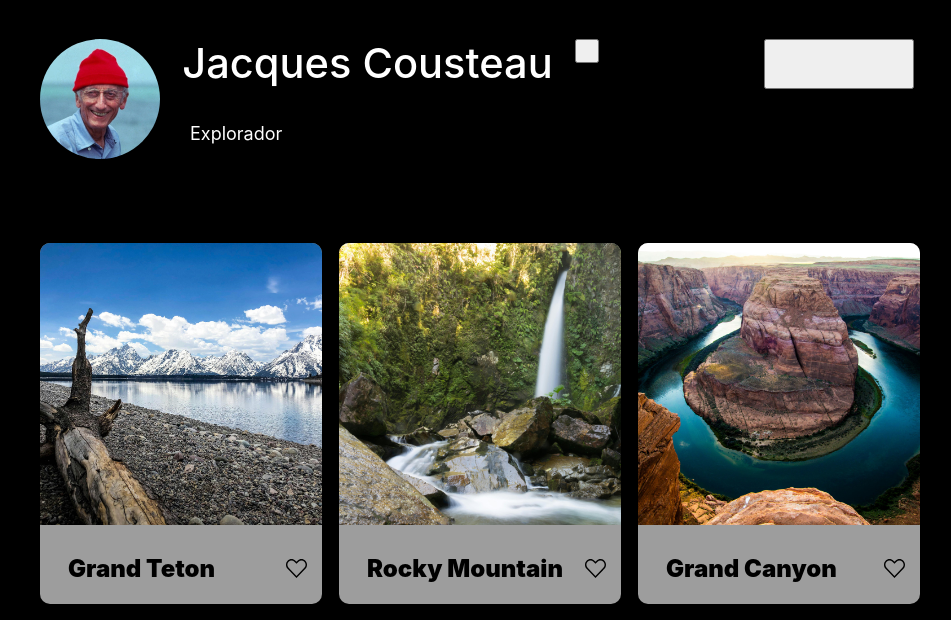
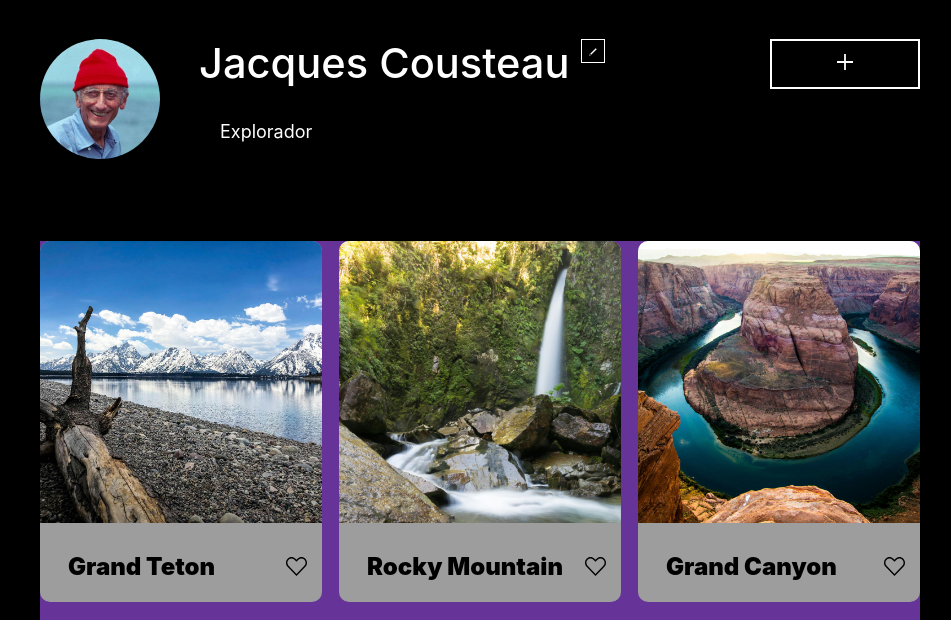
Before and after one commit to Gab-Zuin/web_project_around, a plain HTML site: page index.html in a window 1280 px wide. Shown: the part 126-746 px from the top of the page, without its empty margins (160-1111 px from the left). Drawn offline with Linux system fonts and the light colour scheme; a web font is replaced by a local one.

Commit message:
Cambio profile grid a flexbox

```diff
--- a/blocks/container.css
+++ b/blocks/container.css
@@ -8,4 +8,5 @@
   gap: 21px 17px;
   margin: 0 auto;
   justify-content: center;
+  background: rebeccapurple;
 }
--- a/blocks/profile.css
+++ b/blocks/profile.css
@@ -1,37 +1,45 @@
 .profile {
-  display: grid;
-  grid-template-areas:
-    "avatar name edit add"
-    "avatar profession profession profession";
-  grid-template-columns: 120px 415px 24px auto;
-  max-width: 69%;
+  display: flex;
+  max-width: 880px;
   width: 100%;
   margin: 45px 0 50px 0;
 }
 
 .profile__avatar {
-  grid-area: avatar;
   max-width: 120px;
+  max-height: 120px;
   border-radius: 50%;
 }
 
 .profile__info {
-  display: contents;
+  flex-direction: column;
   margin-left: 30px;
+  max-width: 415px;
+  width: 100%;
+}
+
+.profile__content {
+  display: flex;
+  max-width: 415px;
+  width: 100%;
+  flex-direction: row;
 }
 
 .profile__name {
-  grid-area: name;
+  /*grid-area: name;*/
   font-family: Inter;
   font-size: 2.6rem;
   font-weight: 500;
   line-height: 48px;
   color: #ffffff;
   margin: 0 auto;
+  max-width: 373px;
+  width: 100%;
+  white-space: nowrap;
 }
 
 .profile__profession {
-  grid-area: profession;
+  /*grid-area: profession;*/
   font-family: Inter;
   font-size: 18px;
   font-weight: 400;
@@ -43,15 +51,22 @@
 }
 
 .profile__edit-button {
-  grid-area: edit;
+  /*grid-area: edit;*/
+  background-color: transparent;
   color: #ffffff;
   width: 24px;
   height: 24px;
+  border: 1px solid #ffffff;
 }
 
 .profile__add-button {
-  grid-area: add;
+  /*grid-area: add;
+  margin-left: 165px;*/
+  background-color: transparent;
+  color: #ffffff;
+  border: 2px solid #ffffff;
+  max-width: 150px;
+  width: 100%;
+  max-height: 50px;
   margin-left: 165px;
-  width: 150px;
-  height: 50px;
 }
--- a/index.html
+++ b/index.html
@@ -33,11 +33,17 @@
               class="profile__avatar"
             />
             <div class="profile__info">
-              <h1 class="profile__name">Jacques Cousteau</h1>
-              <button class="profile__edit-button"></button>
+              <div class="profile__content">
+                <h1 class="profile__name">Jacques Cousteau</h1>
+                <button class="profile__edit-button">
+                  <img src="./Images/Vector edit.svg" alt="Boton editar" />
+                </button>
+              </div>
               <p class="profile__profession">Explorador</p>
-              <button class="profile__add-button"></button>
             </div>
+            <button class="profile__add-button">
+              <img src="./Images/Vector add.svg" alt="Boton editar" />
+            </button>
           </div>
         </section>
         <section>
```
Also changed, not shown: Images/Add Button-movil.png (deleted), Images/Add Button.png (deleted), Images/Edit Button.png (deleted), Images/Line.png (deleted), Images/Vector add.svg (added), Images/Vector edit.svg (added), Images/mas.png (deleted).
